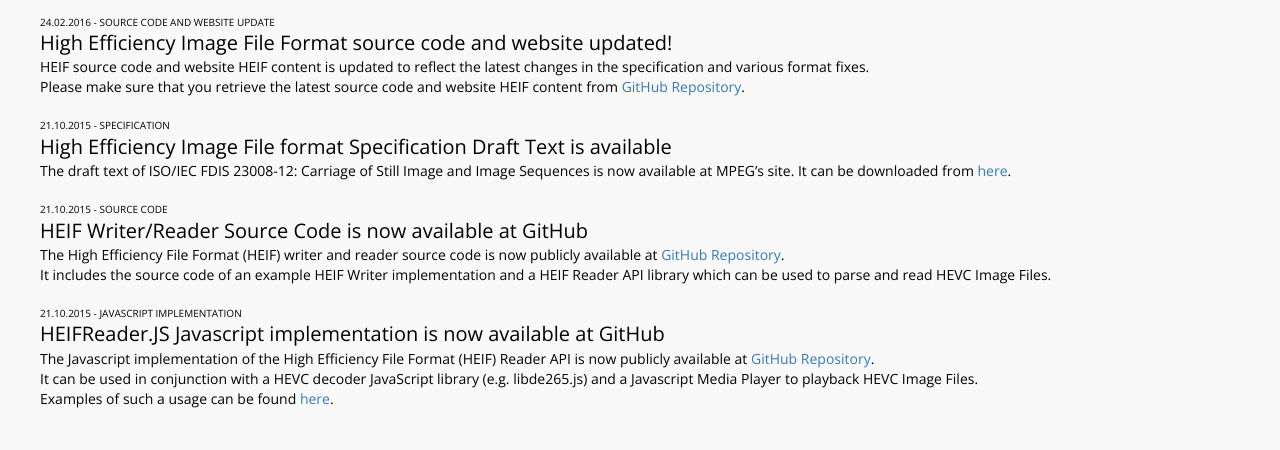
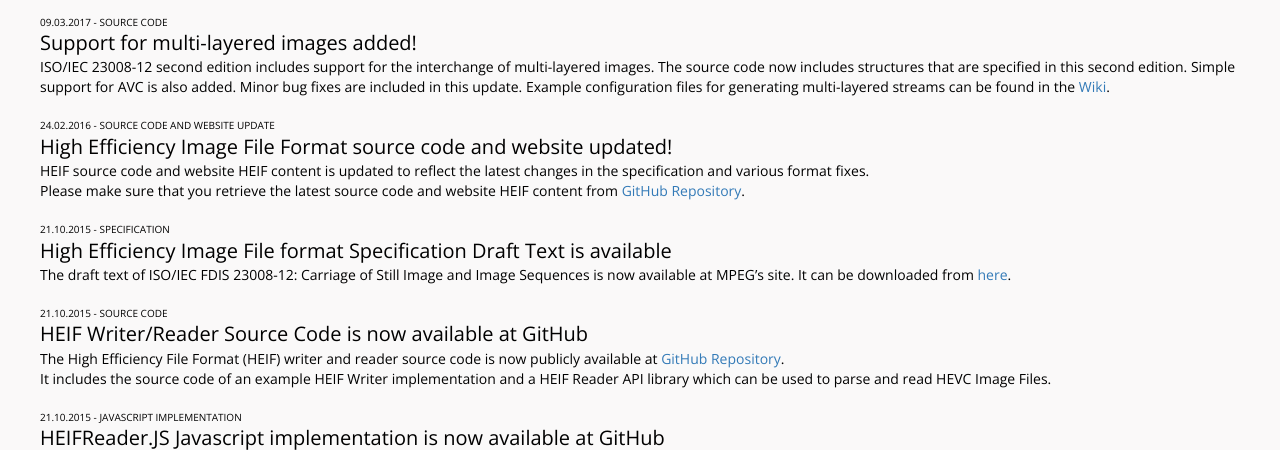
Before and after one commit to nokiatech/heif, a plain HTML site: page news.html in a window 1280 px wide. Shown: the part 148-598 px from the top of the page. Drawn offline with nearby package versions, Linux system fonts and the light colour scheme.

Commit message:
Update news.

```diff
--- a/news.html
+++ b/news.html
@@ -86,6 +86,13 @@
         <div class="heif-news-content">
             <h2>News</h2>
             <p class="heif-news-item">
+            <span class="heif-news-date">09.03.2017 - SOURCE CODE</span>
+                <span class="heif-news-title">Support for multi-layered images added!</span>
+                <span class="heif-news-body">
+                    ISO/IEC 23008-12 second edition includes support for the interchange of multi-layered images. The source code now includes structures that are specified in this second edition. Simple support for AVC is also added. Minor bug fixes are included in this update. Example configuration files for generating multi-layered streams can be found in the <a href="https://github.com/nokiatech/heif/wiki">Wiki</a>.
+                </span>
+            </p>
+            <p class="heif-news-item">
                 <span class="heif-news-date">24.02.2016 - SOURCE CODE AND WEBSITE UPDATE</span>
                 <span class="heif-news-title">High Efficiency Image File Format source code and website updated!</span>
                 <span class="heif-news-body">
```
